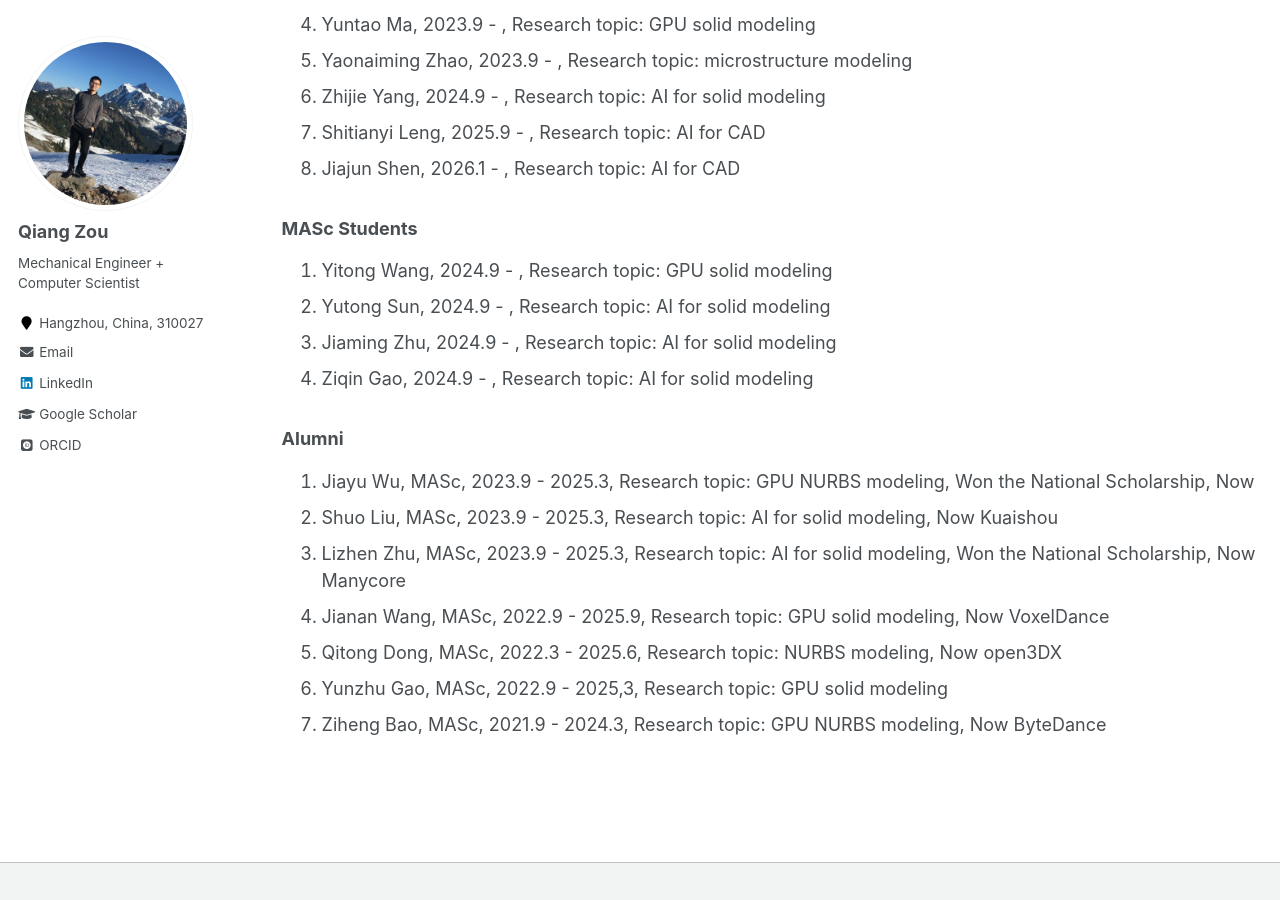
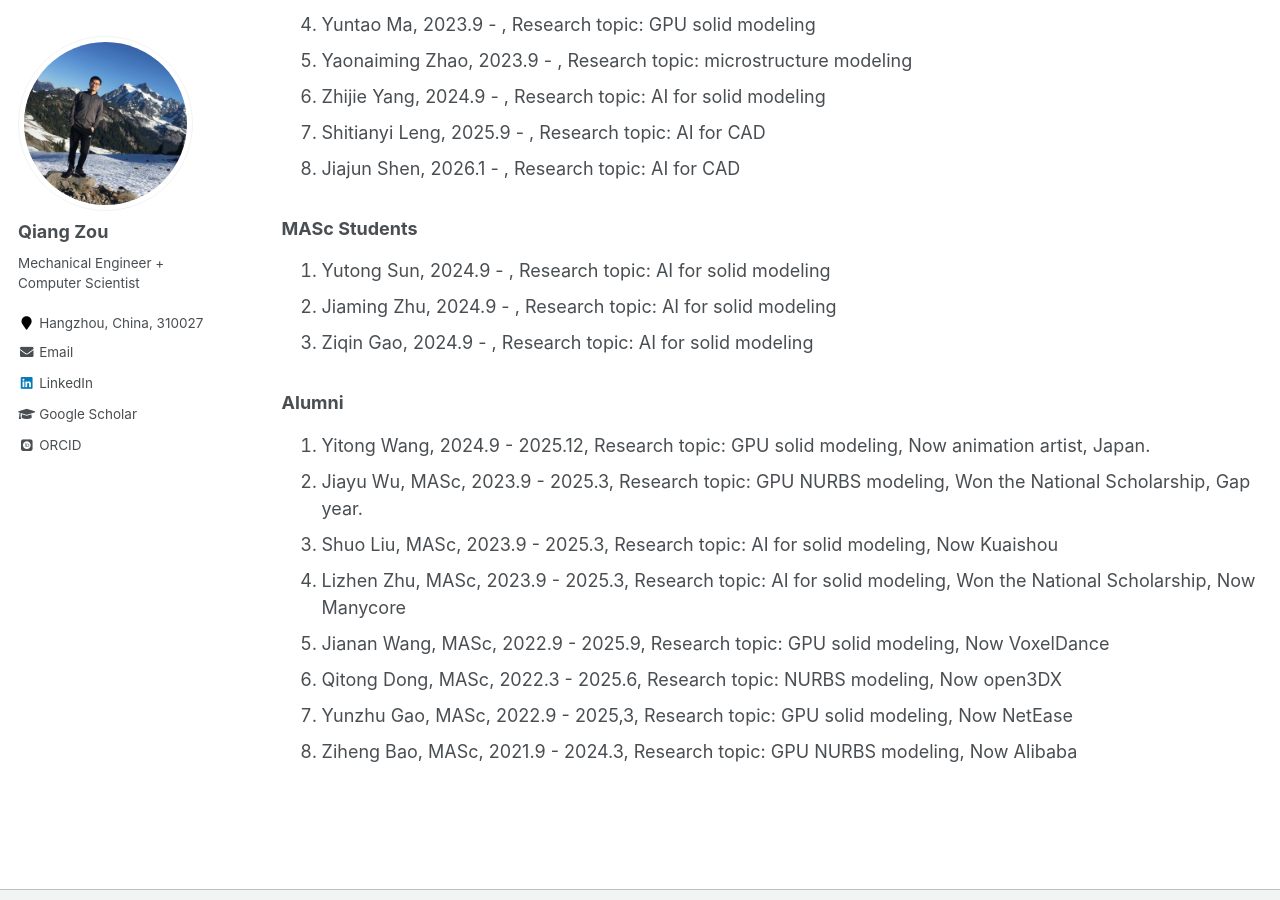
Before and after one commit to Qiang-Zou/Qiang-Zou.github.io, a Jekyll site: the page built from _pages/group.md, in a window 1280 px wide and 900 px high, scrolled down 1257 px. Built offline with Jekyll 4.4.1, drawn with Linux system fonts in a browser that asks for light colours; some web fonts are replaced; formulas are drawn with MathJax 3.

Commit message:
Update group.md

```diff
--- a/_pages/group.md
+++ b/_pages/group.md
@@ -50,20 +50,20 @@ Some [must-knows](must_knows.md) before working in our group.
 
 
 ### MASc Students
-1. Yitong Wang, 2024.9 - , Research topic: GPU solid modeling
 1. Yutong Sun, 2024.9 - , Research topic: AI for solid modeling
 1. Jiaming Zhu, 2024.9 - , Research topic: AI for solid modeling
 1. Ziqin Gao, 2024.9 - , Research topic: AI for solid modeling
 
 
 ### Alumni
-1. Jiayu Wu, MASc, 2023.9 - 2025.3, Research topic: GPU NURBS modeling, Won the National Scholarship, Now
+1. Yitong Wang, 2024.9 - 2025.12, Research topic: GPU solid modeling, Now animation artist, Japan.
+1. Jiayu Wu, MASc, 2023.9 - 2025.3, Research topic: GPU NURBS modeling, Won the National Scholarship, Gap year.
 1. Shuo Liu, MASc, 2023.9 - 2025.3, Research topic: AI for solid modeling, Now Kuaishou
 1. Lizhen Zhu, MASc, 2023.9 - 2025.3, Research topic: AI for solid modeling, Won the National Scholarship, Now Manycore
 1. Jianan Wang, MASc, 2022.9 - 2025.9, Research topic: GPU solid modeling, Now VoxelDance
 1. Qitong Dong, MASc, 2022.3 - 2025.6, Research topic: NURBS modeling, Now open3DX
-1. Yunzhu Gao, MASc, 2022.9 - 2025,3, Research topic: GPU solid modeling
-1. Ziheng Bao, MASc, 2021.9 - 2024.3, Research topic: GPU NURBS modeling, Now ByteDance
+1. Yunzhu Gao, MASc, 2022.9 - 2025,3, Research topic: GPU solid modeling, Now NetEase
+1. Ziheng Bao, MASc, 2021.9 - 2024.3, Research topic: GPU NURBS modeling, Now Alibaba
 
 
 
```
